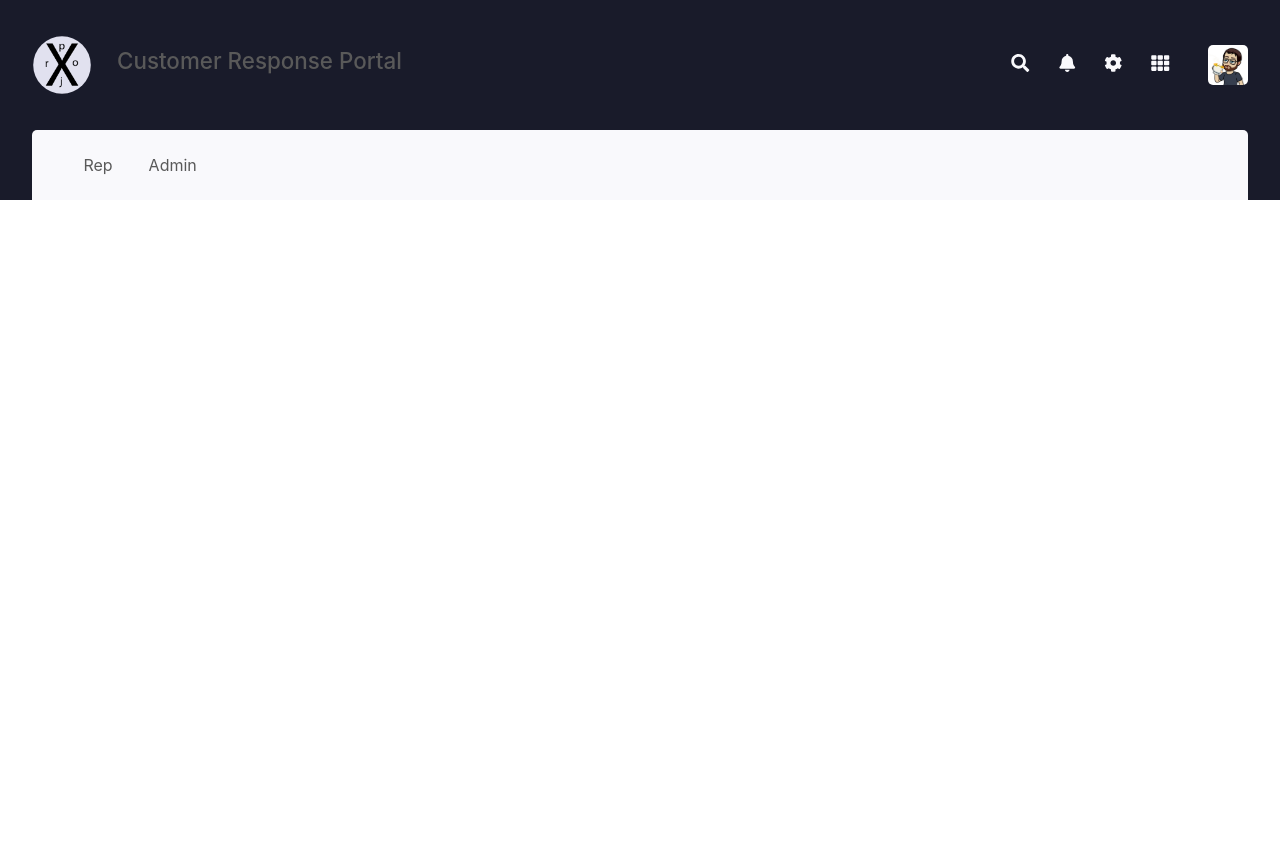
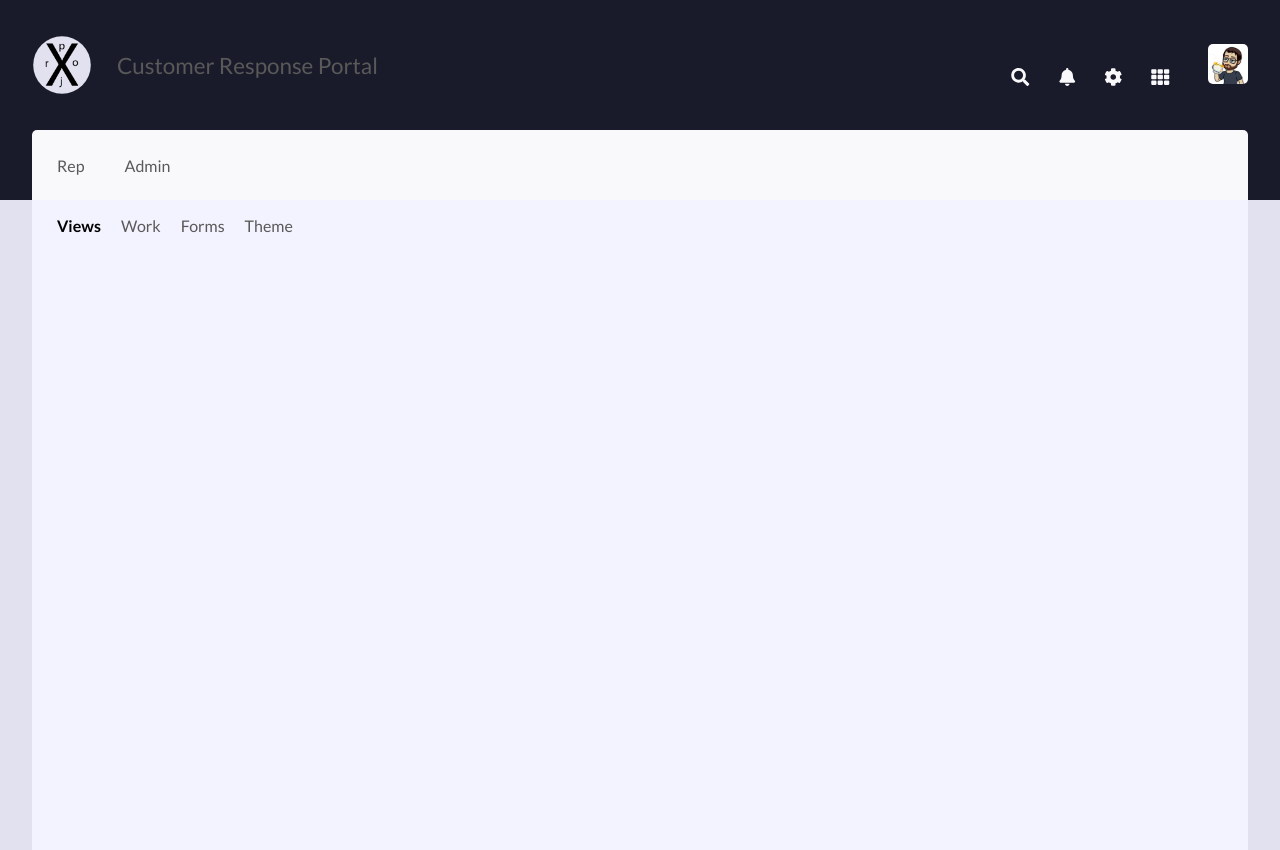
Before and after one commit to ZumDeWald/ProjX, a React (Create React App) app: page /rep in a window 1280 px wide. Before the commit the page ends 800 px from the top, so only its background shows below. Built offline with nearby package versions, Linux system fonts and the light colour scheme.

Commit message:
Views with links for Admin and Rep

```diff
--- a/package.json
+++ b/package.json
@@ -8,7 +8,6 @@
     "@fortawesome/free-solid-svg-icons": "^5.11.2",
     "@fortawesome/react-fontawesome": "^0.1.7",
     "@reach/router": "^1.2.1",
-    "bootstrap": "^4.3.1",
     "chart.js": "^2.9.3",
     "node-sass": "^4.13.0",
     "react": "^16.11.0",
--- a/public/index.html
+++ b/public/index.html
@@ -15,6 +15,10 @@
       user's mobile device or desktop. See https://developers.google.com/web/fundamentals/web-app-manifest/
     -->
     <link rel="manifest" href="%PUBLIC_URL%/manifest.json" />
+
+    <!-- FONTS -->
+    <link href="https://fonts.googleapis.com/css?family=Lato:400,700&display=swap" rel="stylesheet">
+
     <!--
       Notice the use of %PUBLIC_URL% in the tags above.
       It will be replaced with the URL of the `public` folder during the build.
--- a/src/Admin.js
+++ b/src/Admin.js
@@ -1,22 +1,33 @@
 import React from 'react';
+import { Router } from '@reach/router';
 
 import ExampleChart from './ExampleChart.js';
 import TeamData from './TeamData.js';
+import NavLink from './NavLink.js';
 
 function Admin() {
 
   return (
     <main className="main">
       <section className="main-submenu">
-    <ul>
-      <li>Admin View Options</li>
+        <h4 className="submenu-header">Views</h4>
+        <ul className="submenu-list">
+          <li className="submenu-item">
+            <NavLink to="/admin/weekly-results"> Weekly </NavLink></li>
+          <li className="submenu-item">
+            <NavLink to="/admin/response-totals"> Responses </NavLink></li>
+          <li className="submenu-item">
+            <NavLink to="/admin/form-responses"> Forms </NavLink></li>
         </ul>
       </section>
       <section className="main-center">
-        <ExampleChart chartId={TeamData[0].name} options={{
+        <Router>
+          <ExampleChart path="weekly-results"
+            options={{
               title: TeamData[0].name,
               dataSet: TeamData[0].dataSet
             }}/>
+        </Router>
       </section>
     </main>
   );
--- a/src/App.css
+++ b/src/App.css
@@ -61,15 +61,15 @@ nav {
   display: flex;
   justify-content: flex-start;
   align-items: center;
-  width: 95%;
+  width: 100%;
   height: 100%;
   padding: 0;
   margin: auto;
 }
 
 .nav-list-item {
-  padding-left: 3px;
-  margin: auto 15px auto 10px;
+  padding: 0;
+  margin: auto 15px auto 25px;
 }
 
 main {
@@ -80,10 +80,32 @@ main {
 }
 
 .main-submenu {
+  display: flex;
+  justify-content: flex-start;
+  align-items: center;
   width: 95%;
   height: 50px;
   margin: auto;
   background: var(--gray2);
+}
+
+.submenu-header {
+  padding: 0 10px 0 25px;
+  margin: auto;
+}
+
+.submenu-list {
+  display: flex;
+  justify-content: flex-start;
+  align-items: center;
+  width: 100%;
+  padding: 0;
+  margin: auto;
+}
+
+.submenu-item {
+  padding: 0;
+  margin: 0 10px;
 }
 
 .main-center {
--- a/src/App.js
+++ b/src/App.js
@@ -32,15 +32,15 @@ function App() {
         <nav>
           <ul className="nav-list">
             <li className="nav-list-item">
-              <NavLink to="/"> Rep </NavLink></li>
+              <NavLink to="/rep/work"> Rep </NavLink></li>
             <li className="nav-list-item">
-              <NavLink to="/admin"> Admin </NavLink></li>
+              <NavLink to="/admin/weekly-results"> Admin </NavLink></li>
           </ul>
         </nav>
       </header>
       <Router>
-        <Rep path="/" />
-        <Admin path="admin" />
+        <Rep path="rep/*" />
+        <Admin path="admin/*" />
       </Router>
     </>
   );
--- a/src/ExampleChart.js
+++ b/src/ExampleChart.js
@@ -2,21 +2,21 @@ import React, { useEffect, useState } from 'react';
 import Chart from 'chart.js';
 import TeamData from './TeamData.js';
 
-const ExampleChart = () => {
+const ExampleChart = ({options}) => {
 
-  const [currentDataSet, setCurrentDataSet] = useState(TeamData[0]);
+  const [currentDataSet, setCurrentDataSet] = useState(options.dataSet);
 
-  const weeklyTotal = currentDataSet.dataSet.reduce((total, next) => total + next);
+  const weeklyTotal = currentDataSet.reduce((total, next) => total + next);
 
   useEffect(() => {
-    const ctx = document.getElementById("multi-chart-example").getContext('2d');
+    const ctx = document.getElementById(`${options.title}`).getContext('2d');
 
     const exampleChart = new Chart(ctx,{
       type: 'polarArea',
       data: {
           labels: ['Monday', 'Tuesday', 'Wednesday', 'Thursday', 'Friday'],
           datasets: [{
-              data: currentDataSet.dataSet,
+              data: currentDataSet,
               backgroundColor: [
                   'rgba(255, 99, 132, 0.2)',
                   'rgba(54, 162, 235, 0.2)',
@@ -60,17 +60,17 @@ const ExampleChart = () => {
             display: true,
             position: 'top',
             fontSize: 15,
-            text: `${currentDataSet.name} : ${weeklyTotal}`
+            text: `${options.title} : ${weeklyTotal}`
           }
       }
   });
   return () => {
     exampleChart.destroy();
   }
-}, [currentDataSet, weeklyTotal]);
+}, [currentDataSet, weeklyTotal, options]);
 
 const updateDataSet = (i) => {
-  setCurrentDataSet(TeamData[i]);
+  setCurrentDataSet(TeamData[i].dataSet);
 }
 
   return (
@@ -82,7 +82,7 @@ const updateDataSet = (i) => {
         ))}
       </ul>
       <div className="chart">
-        <canvas id="multi-chart-example" width="400px" height="300px" />
+        <canvas id={options.title} width="400px" height="300px" />
       </div>
     </div>
   )
--- a/src/NavLink.js
+++ b/src/NavLink.js
@@ -9,10 +9,8 @@ const NavLink = props => (
       // anchor element's props
       return {
         style: {
-          color: isCurrent ? "var(--onyx)" : "var(--steel)",
-          borderLeft: isCurrent ? "5px solid var(--steel)" : "5px solid transparent",
-          paddingLeft: "3px",
-          textDecoration: "none",
+          textDecoration: isCurrent ? "underline" : "none",
+          color: isCurrent ? "var(--onyx)" : "var(--steel)"
         }
       };
     }}
--- a/src/Rep.js
+++ b/src/Rep.js
@@ -1,16 +1,32 @@
 import React from 'react';
+import { Router } from '@reach/router';
+
+import ExampleChart from './ExampleChart.js';
+import TeamData from './TeamData.js';
+import NavLink from './NavLink.js';
 
 function Rep() {
 
   return (
     <main className="main">
       <section className="main-submenu">
-      <ul>
-        <li>Rep View Options</li>
-      </ul>
+        <h4 className="submenu-header">Views</h4>
+        <ul className="submenu-list">
+          <li className="submenu-item">
+            <NavLink to="/rep/work"> Work </NavLink></li>
+          <li className="submenu-item">
+            <NavLink to="/rep/forms"> Forms </NavLink></li>
+          <li className="submenu-item">
+            <NavLink to="/rep/theme"> Theme </NavLink></li>
+        </ul>
       </section>
       <section className="main-center">
-        <h3>THIS IS THE REP VIEW</h3>
+        <Router>
+          <ExampleChart path="work" chartId={TeamData[1].name} options={{
+              title: TeamData[1].name,
+              dataSet: TeamData[1].dataSet
+            }}/>
+        </Router>
       </section>
     </main>
   );
--- a/src/index.css
+++ b/src/index.css
@@ -11,9 +11,8 @@
 
 body {
   margin: 0;
-  font-family: -apple-system, BlinkMacSystemFont, "Segoe UI", "Roboto", "Oxygen",
-    "Ubuntu", "Cantarell", "Fira Sans", "Droid Sans", "Helvetica Neue",
-    sans-serif;
+  font-family: 'Lato', sans-serif;
+  font-weight: 400;
   -webkit-font-smoothing: antialiased;
   -moz-osx-font-smoothing: grayscale;
 }
@@ -26,3 +25,12 @@ code {
 ul {
   list-style-type: none;
 }
+
+button:focus,
+input:focus,
+select:focus,
+textarea:focus,
+a:focus {
+  outline-color: #6B7CB5;
+  outline-width: thin;
+}
--- a/src/index.js
+++ b/src/index.js
@@ -4,7 +4,6 @@ import './index.css';
 import App from './App';
 import * as serviceWorker from './serviceWorker';
 import './FontAwesome.js';
-import 'bootstrap/dist/css/bootstrap.css';
 
 
 ReactDOM.render(<App />, document.getElementById('root'));
```
Also changed, not shown: 1 other file (tests, documents, lock files or other folders). Lines whose indentation alone changed are shown as unchanged.
